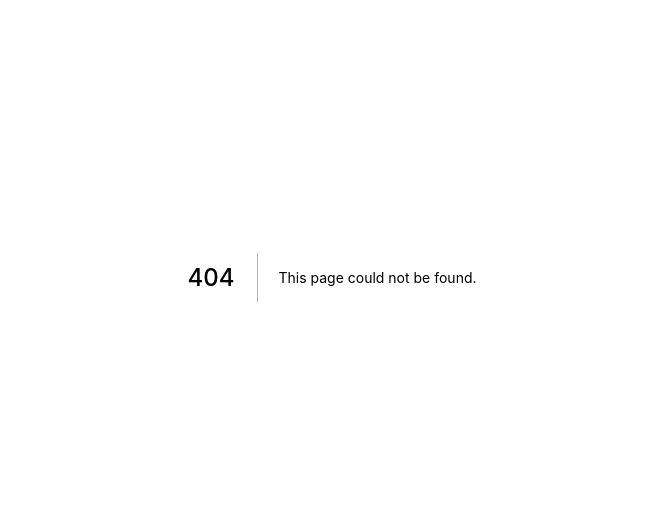
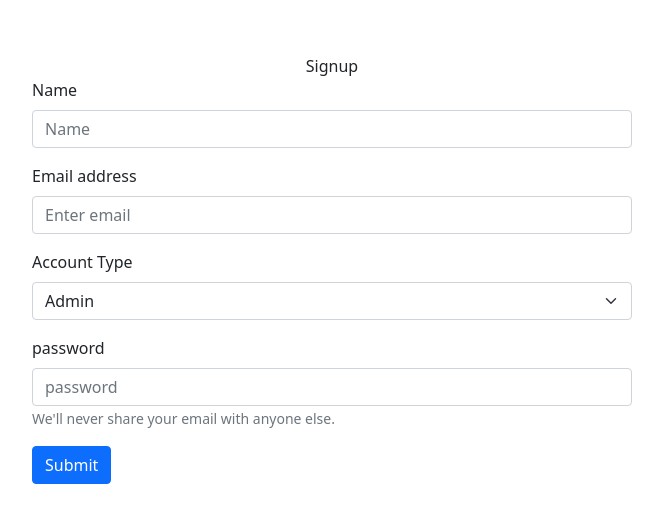
Before and after one commit to varunkumargande/prama_product_client, a Next.js app: page /signup in a window 1280 px wide. Before the commit this address had no page. Shown: the part 123-646 px from the top of the page, without its empty margins (308-971 px from the left). Built offline with nearby package versions, Linux system fonts and the light colour scheme.

Commit message:
singup done

```diff
--- a/package.json
+++ b/package.json
@@ -8,8 +8,11 @@
     "lint": "next lint"
   },
   "dependencies": {
+    "axios": "^0.24.0",
+    "bootstrap": "^5.1.3",
     "next": "12.0.7",
     "react": "17.0.2",
+    "react-bootstrap": "^2.1.0",
     "react-dom": "17.0.2"
   },
   "devDependencies": {
--- a/pages/_app.js
+++ b/pages/_app.js
@@ -1,4 +1,6 @@
+import { useRouter } from 'next/router'
 import '../styles/globals.css'
+import 'bootstrap/dist/css/bootstrap.min.css';
 
 function MyApp({ Component, pageProps }) {
   return <Component {...pageProps} />
--- /dev/null
+++ b/pages/signup/index.js
@@ -0,0 +1,118 @@
+import React, {useEffect, useState} from "react"
+import Head from 'next/head'
+import Image from 'next/image'
+import axios from 'axios';
+
+import { useRouter } from 'next/router'
+
+import Button from 'react-bootstrap/Button'
+import Form from 'react-bootstrap/Form'
+
+import styles from '../../styles/Home.module.css'
+
+const isBrowser = () => typeof window !== "undefined"
+
+export default function Signup() {
+  let router = useRouter()
+  const { redirection_url } = router.query
+
+  const [isLoggedIn, setIsLoggedIn] = useState(false)
+
+  useEffect(() => {
+    if (isBrowser()) {
+      let value = localStorage.getItem('token')
+      console.log(value,"varun")
+      if (value && value !== undefined && value !== 'undefined' && value !== null && value.length > 5 && value != '') {
+        setIsLoggedIn(true)
+      } else {
+        setIsLoggedIn(false)
+      }
+    }
+  }, [isBrowser() ? localStorage.getItem('token') : ''])
+
+  useEffect(() => {
+    if (isLoggedIn) {
+      router.push(`/`)
+    }
+  }, [isBrowser(),redirection_url,isLoggedIn])
+
+  function submitForm(event) {
+    event.preventDefault();
+
+    const { name, email, password, account_type } = event.target;
+    let user = {account_type: account_type.value,email: email.value, password: password.value, first_name: name.value}
+
+    axios.post(`${process.env.NEXT_PUBLIC_API_HOST}/api/auth/register`,user).then(res => {
+      document.getElementById("error-div").innerText ="Signup Successful";
+      localStorage.setItem('email', res.data.user.email);
+      localStorage.setItem('token', res.data.token);
+      localStorage.setItem('user_id', res.data.user.id);
+      router.push('/')
+    }).catch(error => {
+      if(error.response){
+        // let error_messages = error.response.statusText + "<br>"
+        let error_messages =''
+        for (var key in error.response.data){
+          error_messages += error.response.data[key]
+        }
+        document.getElementById("error-div").innerText =error_messages;
+      }
+    });
+  }
+
+  return (
+    <div className={styles.container}>
+      <Head>
+        <title>Signup</title>
+        <meta name="description" content="Generated by create next app" />
+        <link rel="icon" href="/favicon.ico" />
+      </Head>
+
+      <main className={styles.main}>
+        Signup
+        <section className={`col-12`}>
+          <Form className={`text-left`} onSubmit={(e)=> submitForm(e)}>
+            <Form.Group className="mb-3" controlId="formBasicName">
+              <Form.Label>Name</Form.Label>
+              <Form.Control type="text" name="first_name" placeholder="Name" required/>
+            </Form.Group>
+            <Form.Group className="mb-3" controlId="formBasicEmail">
+              <Form.Label>Email address</Form.Label>
+              <Form.Control type="email" name="email" placeholder="Enter email" required/>
+            </Form.Group>
+            <Form.Group className="mb-3">
+              <Form.Label>Account Type</Form.Label>
+              <Form.Select name="account_type">
+                <option value="0">Admin</option>
+                <option value="1">Manager</option>
+                <option value="2">Staff</option>
+              </Form.Select>
+            </Form.Group>
+            <Form.Group className="mb-3" controlId="formBasicPassword">
+              <Form.Label>password</Form.Label>
+              <Form.Control type="password" name="password" placeholder="password" required/>
+              <Form.Text className="text-muted">
+                We'll never share your email with anyone else.
+              </Form.Text>
+            </Form.Group>
+            <Button variant="primary" type="submit">
+              Submit
+            </Button>
+            <p id="error-div"></p>
+          </Form>
+          <style jsx>{`
+              section {
+                max-width: 600px;
+              }
+              .title {
+                color: #8592e0;
+              }
+              .text-left {
+                text-align: left;
+              }
+          `}</style>
+        </section>
+      </main>
+    </div>
+  )
+}
```
Also changed, not shown: 1 other file (tests, documents, lock files or other folders).
